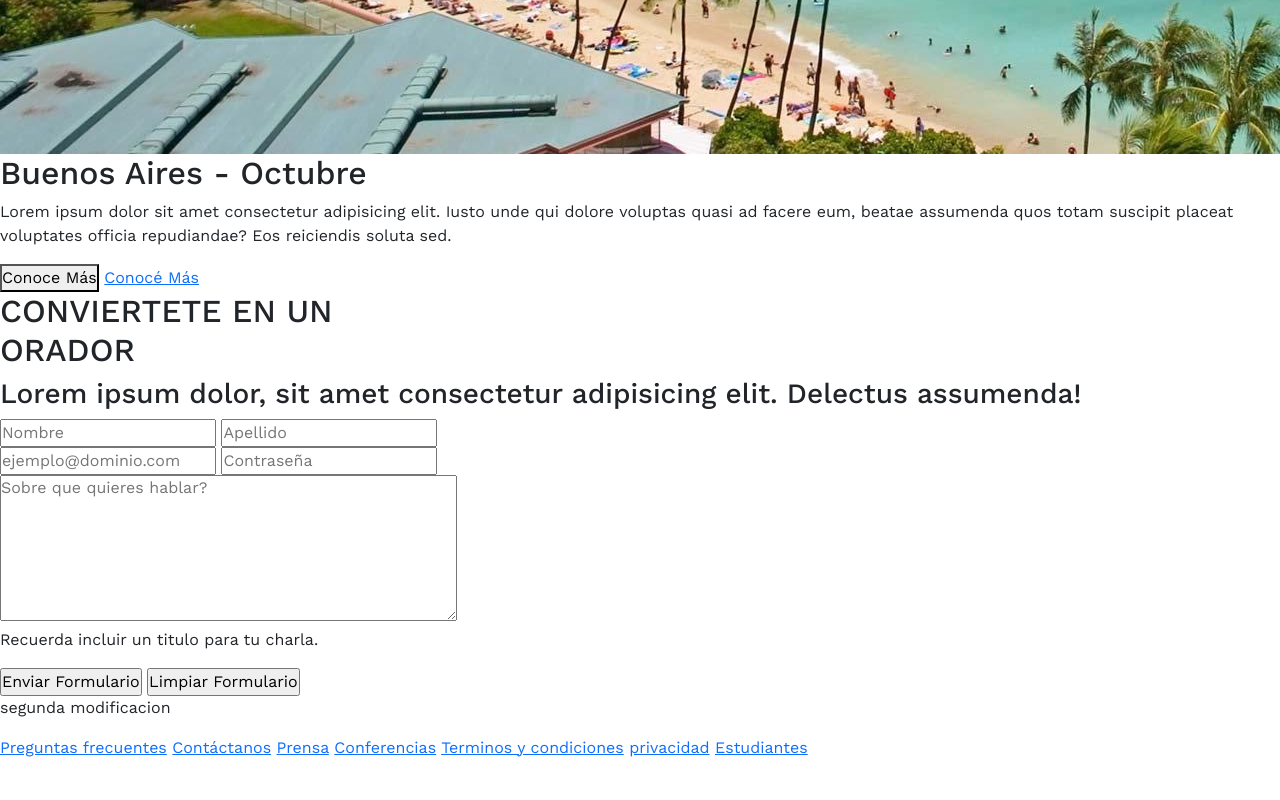
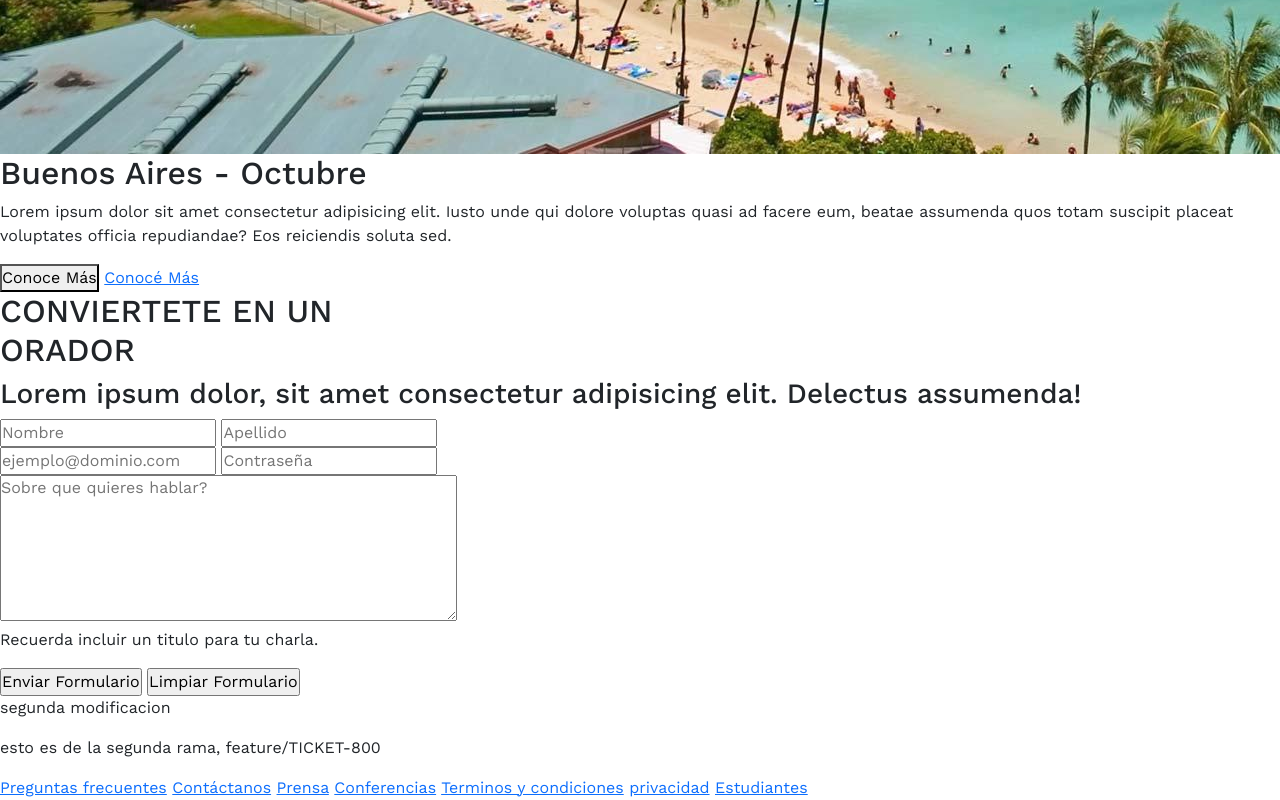
Before and after one commit to giselemilagros88/cac-mierc-tresmayo, a plain HTML site: page index.html in a window 1280 px wide. Shown: the part 2831-3631 px from the top of the page. Before the commit the page ends 3591 px from the top, so only its background shows below. Drawn offline with nearby package versions, Linux system fonts and the light colour scheme.

Commit message:
grabacion en rama feature

```diff
--- a/index.html
+++ b/index.html
@@ -131,6 +131,7 @@
         </main>
         <section>
             <p>segunda modificacion</p>
+            <p>esto es de la segunda rama, feature/TICKET-800</p>
         </section>
 
          <!--esta es la etiqueta semantica del pie de pagina-->
```
